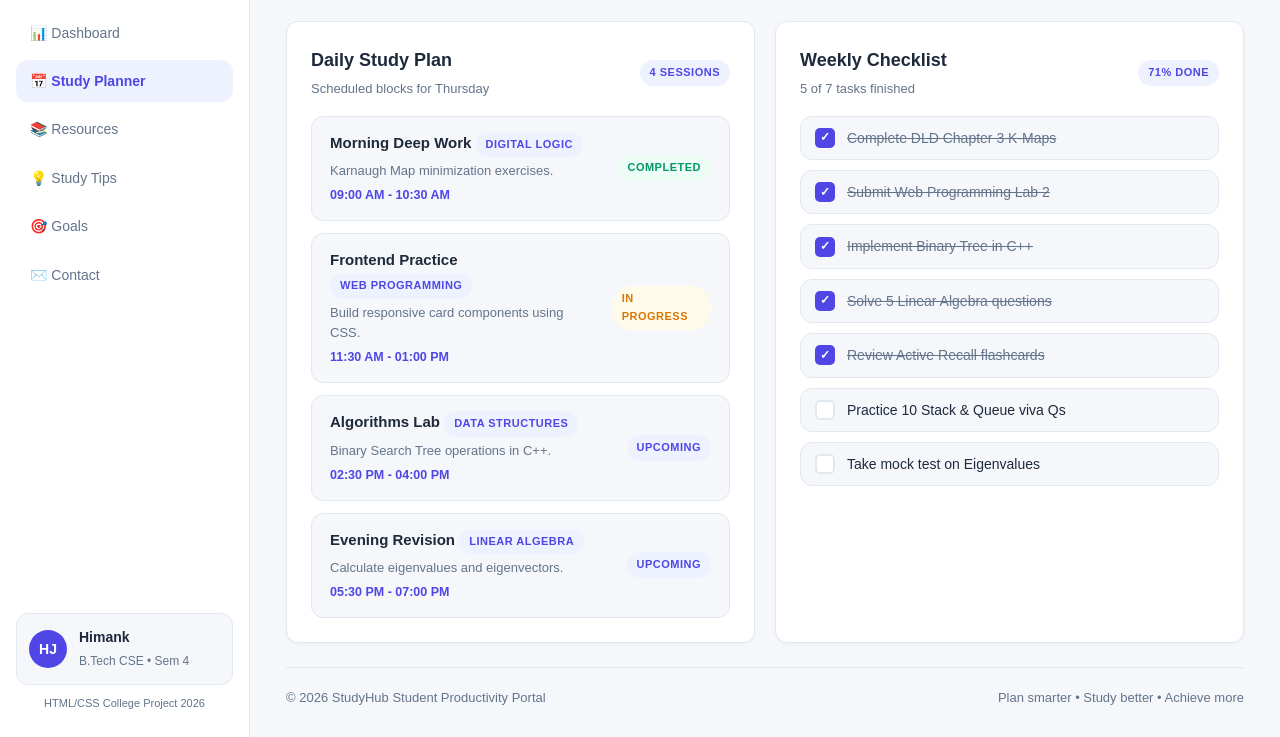
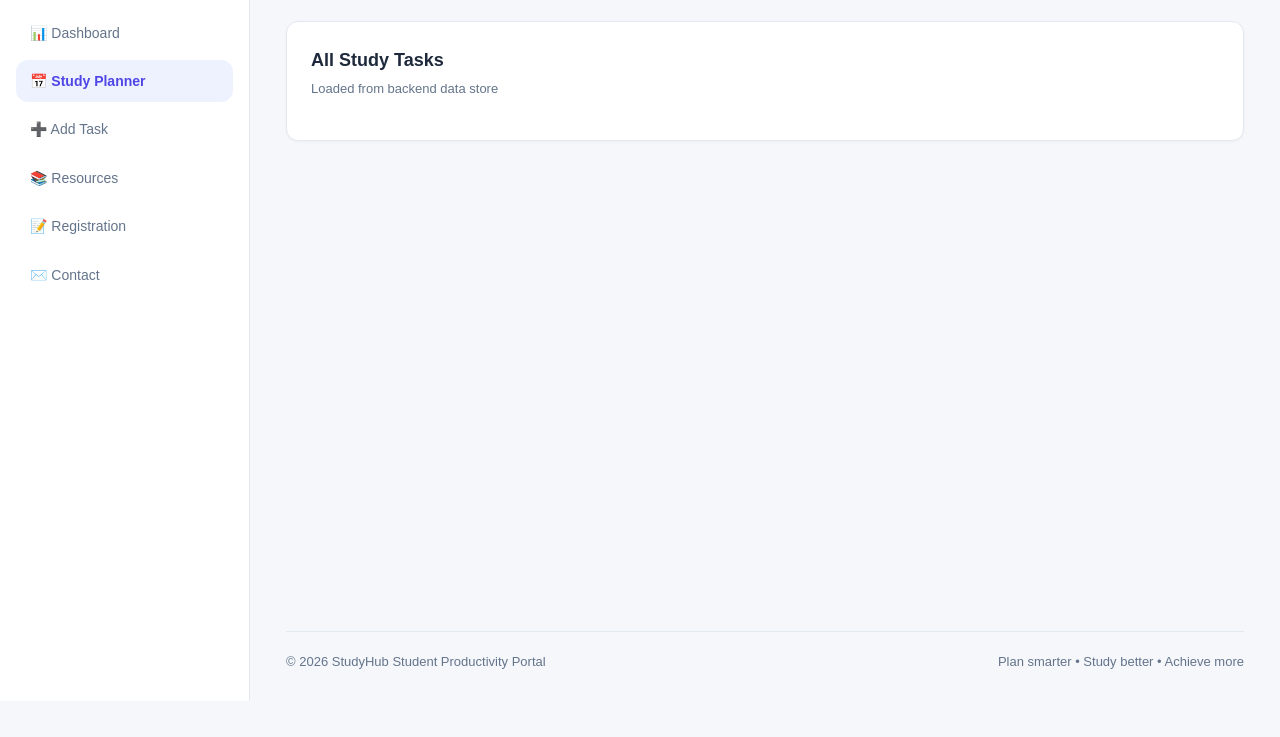
Before and after one commit to himankjain7/StudyHub, a plain HTML site: page planner.html in a window 1280 px wide. Shown: the part 99-836 px from the top of the page. After the commit the page ends 800 px from the top, so only its background shows below. Drawn offline with Linux system fonts and the light colour scheme.

```diff
--- a/planner.html
+++ b/planner.html
@@ -25,21 +25,11 @@
             <nav>
                 <a href="index.html" class="nav-link">📊 Dashboard</a>
                 <a href="planner.html" class="nav-link active">📅 Study Planner</a>
+                <a href="add-task.html" class="nav-link">➕ Add Task</a>
                 <a href="resources.html" class="nav-link">📚 Resources</a>
-                <a href="tips.html" class="nav-link">💡 Study Tips</a>
-                <a href="goals.html" class="nav-link">🎯 Goals</a>
+                <a href="registration.html" class="nav-link">📝 Registration</a>
                 <a href="contact.html" class="nav-link">✉️ Contact</a>
             </nav>
-
-            <div class="profile">
-                <div class="avatar">HJ</div>
-                <div class="profile-info">
-                    <strong>Himank</strong>
-                    <small>B.Tech CSE • Sem 4</small>
-                </div>
-            </div>
-
-            <p class="college-note">HTML/CSS College Project 2026</p>
         </aside>
 
         <!-- 2. Main Content Area -->
@@ -49,112 +39,34 @@
             <header class="page-header">
                 <div>
                     <h1>Study Planner</h1>
-                    <p>Plan your study sessions, track tasks, and check weekly targets.</p>
+                    <p>Track your assignments, monitor deadlines, and mark completed study sessions.</p>
                 </div>
 
                 <div class="header-tools">
-                    <span class="search-box">🔍 Search sessions...</span>
-                    <span class="bell-btn">🔔</span>
+                    <a href="add-task.html" class="btn">➕ Add New Task</a>
                 </div>
             </header>
 
-            <!-- Two-Column Planner: Daily Plan + Weekly Checklist -->
-            <div class="grid-2">
+            <!-- Error message if backend fails -->
+            <div id="task-error-message" class="alert alert-error" style="display: none;"></div>
 
-                <!-- Left Card: Daily Study Plan -->
-                <section class="card">
-                    <div style="display: flex; justify-content: space-between; align-items: center; margin-bottom: 16px;">
-                        <div>
-                            <h2 class="card-title">Daily Study Plan</h2>
-                            <span class="card-subtitle" style="margin-bottom: 0;">Scheduled blocks for Thursday</span>
-                        </div>
-                        <span class="badge badge-purple">4 SESSIONS</span>
-                    </div>
+            <!-- All Saved Tasks (Dynamic from js/tasks.js) -->
+            <section class="card">
+                <div style="margin-bottom: 16px;">
+                    <h2 class="card-title">All Study Tasks</h2>
+                    <span class="card-subtitle" style="margin-bottom: 0;">Loaded from backend data store</span>
+                </div>
 
-                    <article class="item-row">
-                        <div>
-                            <strong>Morning Deep Work <span class="badge badge-purple">Digital Logic</span></strong>
-                            <p style="font-size: 13px; color: var(--muted); margin-top: 4px;">Karnaugh Map minimization exercises.</p>
-                            <small style="color: var(--primary); font-weight: bold;">09:00 AM - 10:30 AM</small>
-                        </div>
-                        <span class="badge badge-green">COMPLETED</span>
-                    </article>
+                <!-- Helpful message when there are no tasks -->
+                <div id="no-tasks-message" class="empty-state" style="display: none;">
+                    No tasks found. Click "➕ Add New Task" to create your first task!
+                </div>
 
-                    <article class="item-row">
-                        <div>
-                            <strong>Frontend Practice <span class="badge badge-purple">Web Programming</span></strong>
-                            <p style="font-size: 13px; color: var(--muted); margin-top: 4px;">Build responsive card components using CSS.</p>
-                            <small style="color: var(--primary); font-weight: bold;">11:30 AM - 01:00 PM</small>
-                        </div>
-                        <span class="badge badge-amber">IN PROGRESS</span>
-                    </article>
-
-                    <article class="item-row">
-                        <div>
-                            <strong>Algorithms Lab <span class="badge badge-purple">Data Structures</span></strong>
-                            <p style="font-size: 13px; color: var(--muted); margin-top: 4px;">Binary Search Tree operations in C++.</p>
-                            <small style="color: var(--primary); font-weight: bold;">02:30 PM - 04:00 PM</small>
-                        </div>
-                        <span class="badge badge-purple">UPCOMING</span>
-                    </article>
-
-                    <article class="item-row">
-                        <div>
-                            <strong>Evening Revision <span class="badge badge-purple">Linear Algebra</span></strong>
-                            <p style="font-size: 13px; color: var(--muted); margin-top: 4px;">Calculate eigenvalues and eigenvectors.</p>
-                            <small style="color: var(--primary); font-weight: bold;">05:30 PM - 07:00 PM</small>
-                        </div>
-                        <span class="badge badge-purple">UPCOMING</span>
-                    </article>
-                </section>
-
-                <!-- Right Card: Weekly Checklist -->
-                <section class="card">
-                    <div style="display: flex; justify-content: space-between; align-items: center; margin-bottom: 16px;">
-                        <div>
-                            <h2 class="card-title">Weekly Checklist</h2>
-                            <span class="card-subtitle" style="margin-bottom: 0;">5 of 7 tasks finished</span>
-                        </div>
-                        <span class="badge badge-purple">71% DONE</span>
-                    </div>
-
-                    <div class="check-row">
-                        <span class="check-icon done">✓</span>
-                        <div class="check-done">Complete DLD Chapter 3 K-Maps</div>
-                    </div>
-
-                    <div class="check-row">
-                        <span class="check-icon done">✓</span>
-                        <div class="check-done">Submit Web Programming Lab 2</div>
-                    </div>
-
-                    <div class="check-row">
-                        <span class="check-icon done">✓</span>
-                        <div class="check-done">Implement Binary Tree in C++</div>
-                    </div>
-
-                    <div class="check-row">
-                        <span class="check-icon done">✓</span>
-                        <div class="check-done">Solve 5 Linear Algebra questions</div>
-                    </div>
-
-                    <div class="check-row">
-                        <span class="check-icon done">✓</span>
-                        <div class="check-done">Review Active Recall flashcards</div>
-                    </div>
-
-                    <div class="check-row">
-                        <span class="check-icon pending"></span>
-                        <div>Practice 10 Stack & Queue viva Qs</div>
-                    </div>
-
-                    <div class="check-row">
-                        <span class="check-icon pending"></span>
-                        <div>Take mock test on Eigenvalues</div>
-                    </div>
-                </section>
-
-            </div>
+                <!-- Dynamic tasks container -->
+                <div id="tasks-list">
+                    <!-- Populated dynamically via js/tasks.js -->
+                </div>
+            </section>
 
             <!-- Page Footer -->
             <footer class="footer">
@@ -166,6 +78,8 @@
 
     </div>
 
+    <!-- Task Management JavaScript -->
+    <script src="js/tasks.js"></script>
 </body>
 
 </html>
```
